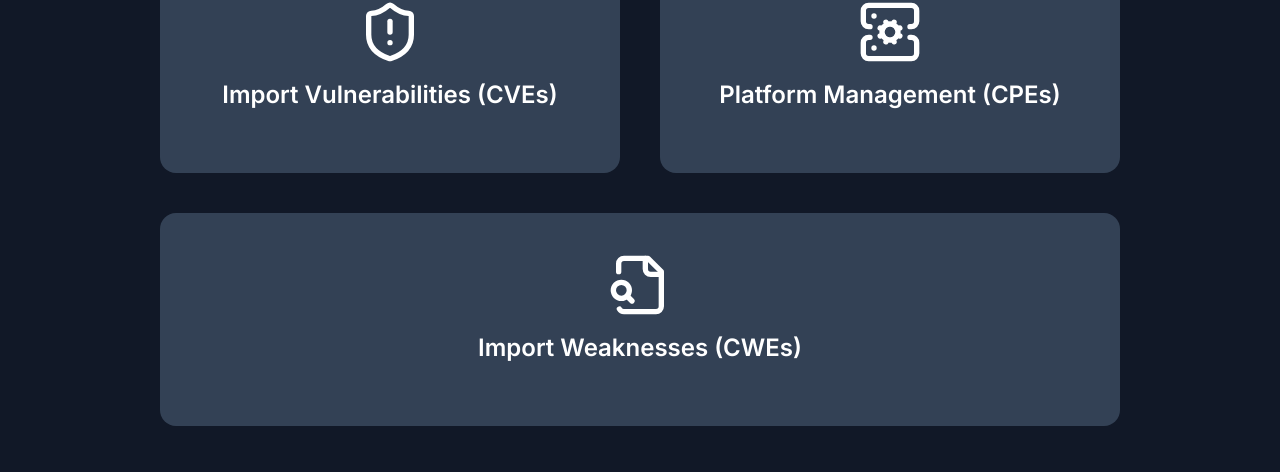
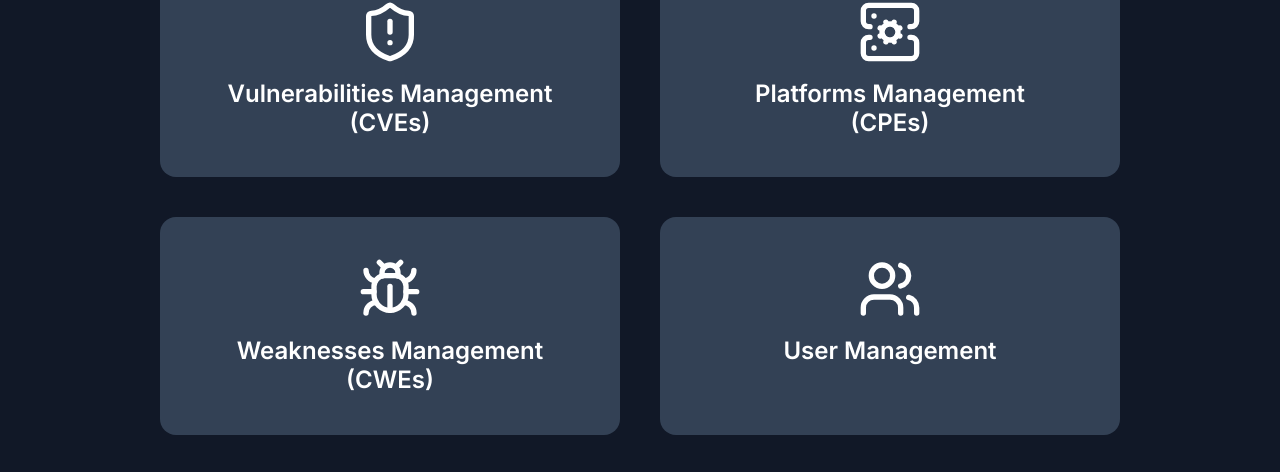
Before and after one commit to crlszmr/vuln-scanner, a React (Vite) app in the folder frontend/: page /admin/dashboard in a window 1280 px wide. Shown: the part 328-800 px from the top of the page. Built offline with nearby package versions, Linux system fonts and the light colour scheme; no server answers; sample sign-in values are in the browser's storage.

Commit message:
Checkpoint AdminPanel completo.

```diff
--- a/frontend/src/components/LoginForm.jsx
+++ b/frontend/src/components/LoginForm.jsx
@@ -1,4 +1,4 @@
-import { useState } from "react";
+import { useState, useEffect } from "react";
 import { useNavigate } from "react-router-dom";
 import axios from "axios";
 import { useAuth } from "@/context/AuthContext";
@@ -12,13 +12,22 @@ import { APP_ROUTES } from "@/config/appRoutes";
 import { theme } from "@/styles/theme";
 
 export default function LoginForm() {
-  const { login } = useAuth();
+  const { login, user } = useAuth();
   const { addNotification } = useNotification();
   const { t } = useTranslation();
   const navigate = useNavigate();
 
   const [email, setEmail] = useState("");
   const [password, setPassword] = useState("");
+
+  // Redirección si ya hay sesión iniciada
+  useEffect(() => {
+    if (user?.role === "admin") {
+      navigate(APP_ROUTES.ADMIN_DASHBOARD);
+    } else if (user?.role === "user") {
+      navigate(APP_ROUTES.USER_DASHBOARD);
+    }
+  }, [user, navigate]);
 
   // Validación personalizada del formulario
   const validateInputs = () => {
--- a/frontend/src/components/RegisterForm.jsx
+++ b/frontend/src/components/RegisterForm.jsx
@@ -1,4 +1,4 @@
-import { useState } from "react";
+import { useState, useEffect } from "react";
 import { useNavigate } from "react-router-dom";
 import { useTranslation } from "react-i18next";
 import { API_ROUTES } from "@/config/apiRoutes";
@@ -7,6 +7,8 @@ import { PageWrapper } from "@/components/layouts/PageWrapper";
 import { Button } from "@/components/ui/Button";
 import { useNotification } from "@/context/NotificationContext";
 import { theme } from "@/styles/theme";
+import { useAuth } from "@/context/AuthContext";
+import { APP_ROUTES } from "@/config/appRoutes";
 
 function RegisterForm() {
   // Estados locales para los campos del formulario
@@ -18,6 +20,16 @@ function RegisterForm() {
   const { addNotification } = useNotification();
   const { t } = useTranslation();
   const navigate = useNavigate();
+  const { user } = useAuth();
+
+  // Redirección si ya hay sesión iniciada
+  useEffect(() => {
+    if (user?.role === "admin") {
+      navigate(APP_ROUTES.ADMIN_DASHBOARD);
+    } else if (user?.role === "user") {
+      navigate(APP_ROUTES.USER_DASHBOARD);
+    }
+  }, [user, navigate]);
 
   // Validación de entradas antes de enviar el formulario
   const validateInputs = () => {
--- a/frontend/src/i18n/en.json
+++ b/frontend/src/i18n/en.json
@@ -63,12 +63,16 @@
   "admin": {
     "title": "Admin Panel",
     "subtitle": "Manage import and configuration of system data.",
-    "cve_button": "Import Vulnerabilities (CVEs)",
-    "cpe_button": "Platform Management (CPEs)",
-    "cwe_button": "Import Weaknesses (CWEs)",
-    "import_start": "Starting import...",
-    "import_success": "Import successful",
-    "import_error": "Import failed"
+    "cve_title": "Vulnerabilities Management",
+    "cve_code": "(CVEs)",
+    "cpe_title": "Platforms Management",
+    "cpe_code": "(CPEs)",
+    "cwe_title": "Weaknesses Management",
+    "cwe_code": "(CWEs)",
+    "import_start": "Import started",
+    "import_success": "Import finished",
+    "import_error": "Import error",
+    "user_title": "User Management"
   },
   "detector": {
     "title": "Configuration Detector",
--- a/frontend/src/i18n/es.json
+++ b/frontend/src/i18n/es.json
@@ -52,7 +52,7 @@
     "login": "Iniciar sesión",
     "register": "Registrarse",
     "dashboard": "Cuadro de Mando",
-    "admin_panel": "Panel Admin",
+    "admin_panel": "Panel de Administración",
     "logout": "Cerrar sesión"
   },
   "home": {
@@ -63,12 +63,16 @@
   "admin": {
     "title": "Panel de Administración",
     "subtitle": "Gestiona la importación y configuración de datos del sistema.",
-    "cve_button": "Importar Vulnerabilidades (CVEs)",
-    "cpe_button": "Gestión de Plataformas (CPEs)",
-    "cwe_button": "Importar Debilidades (CWEs)",
-    "import_start": "Iniciando importación...",
-    "import_success": "Importación correcta",
-    "import_error": "Error en la importación"
+    "cve_title": "Gestión de Vulnerabilidades",
+    "cve_code": "(CVEs)",
+    "cpe_title": "Gestión de Plataformas",
+    "cpe_code": "(CPEs)",
+    "cwe_title": "Gestión de Debilidades",
+    "cwe_code": "(CWEs)",
+    "import_start": "Importación iniciada",
+    "import_success": "Importación completada",
+    "import_error": "Error en la importación",
+    "user_title": "Gestión de Usuarios"
   },
   "detector": {
     "title": "Detector de configuración",
--- a/frontend/src/pages/AdminDashboard.jsx
+++ b/frontend/src/pages/AdminDashboard.jsx
@@ -8,7 +8,7 @@ import { API_ROUTES } from "@/config/apiRoutes";
 import { MainLayout } from "@/components/layouts/MainLayout";
 import { PageWrapper } from "@/components/layouts/PageWrapper";
 import { theme } from "@/styles/theme";
-import { ShieldAlert, ServerCog, FileSearch } from "lucide-react"; // Iconos modernos
+import { ShieldAlert, ServerCog, Bug, Users } from "lucide-react";
 
 const AdminDashboard = () => {
   const { user } = useContext(AuthContext);
@@ -91,20 +91,29 @@ const AdminDashboard = () => {
           >
             <AdminPanel
               icon={<ShieldAlert size={64} />}
-              label={t("admin.cve_button")}
+              title={t("admin.cve_title")}
+              subtitle={t("admin.cve_code")}
               onClick={() => navigate("/cves")}
             />
 
             <AdminPanel
               icon={<ServerCog size={64} />}
-              label={t("admin.cpe_button")}
+              title={t("admin.cpe_title")}
+              subtitle={t("admin.cpe_code")}
               onClick={() => navigate("/cpes")}
             />
 
             <AdminPanel
-              icon={<FileSearch size={64} />}
-              label={t("admin.cwe_button")}
+              icon={<Bug size={64} />}
+              title={t("admin.cwe_title")}
+              subtitle={t("admin.cwe_code")}
               onClick={() => handleImport(API_ROUTES.NVD.IMPORT_WEAKNESSES)}
+            />
+
+            <AdminPanel
+              icon={<Users size={64} />}
+              title={t("admin.user_title")}
+              onClick={() => {}}
             />
           </div>
         </div>
@@ -114,7 +123,7 @@ const AdminDashboard = () => {
 };
 
 // Panel visual reutilizable
-function AdminPanel({ icon, label, onClick }) {
+function AdminPanel({ icon, title, subtitle, onClick }) {
   return (
     <div
       onClick={onClick}
@@ -140,7 +149,10 @@ function AdminPanel({ icon, label, onClick }) {
       }}
     >
       {icon}
-      <h3 style={{ fontSize: "1.5rem", fontWeight: "600", marginTop: "1rem" }}>{label}</h3>
+      <div style={{ textAlign: "center", lineHeight: "1.2", marginTop: "1rem" }}>
+        <div style={{ fontSize: "1.5rem", fontWeight: 600 }}>{title}</div>
+        <div style={{ fontSize: "1.5rem", fontWeight: 600 }}>{subtitle}</div>
+      </div>
     </div>
   );
 }
```
